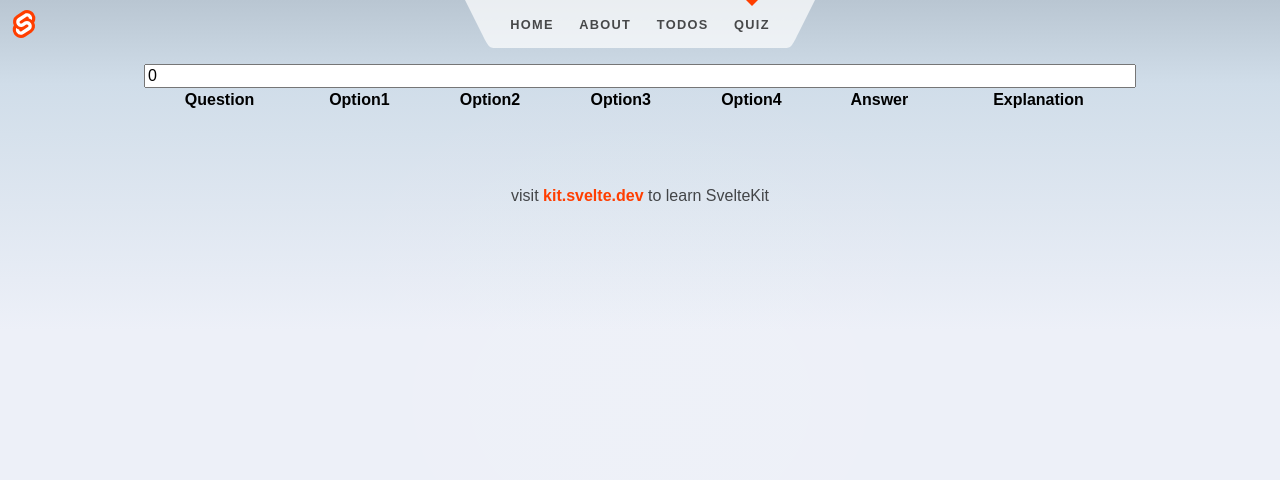
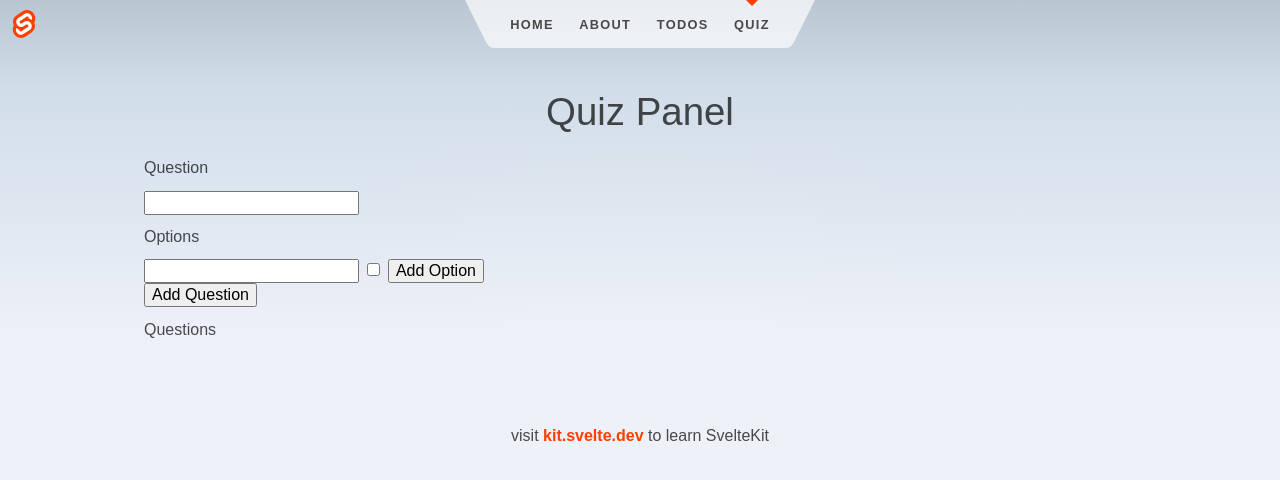
Before and after one commit to ashok-cse/my-sveltekit-app, a SvelteKit app: page /quiz in a window 1280 px wide. Shown: the top 480 px of the page. Built offline with nearby package versions, Linux system fonts and the light colour scheme.

Commit message:
Chekc this

```diff
--- a/src/routes/quiz/+page.svelte
+++ b/src/routes/quiz/+page.svelte
@@ -3,73 +3,71 @@
 	<title>Quiz Panel</title>
 	<meta name="description" content=" Quiz Panel app" />
 </svelte:head>
+
 <script>
-	let num = 0;
-    let no = false;
-    let yes = true;
-	let totalAttendees = [];
-	let defaultAttendee = {
-		question : "",
-        options1 : "",
-        options2 : "",
-        options3 : "",
-        options4 : "",
-        answer : "",
-        explanation : "",
-	};
-
-	function addPerson(attendee) {
-
-        totalAttendees = [...totalAttendees, { ...attendee }];
+    let questions = []
+    let question = {
+        label: '',
+        options: []
     }
-	$: attendees = Array(num).fill(defaultAttendee).map((v, i) => ({...v, id: i}));
+    let option = { value: '', isCorrect: false }
+    function addNewOption() {
+        // console.log('option', option)
+        question.options = [...question.options, { ...option }]
+        // console.log('question.options', question.options)
+        cleaOption()
+    }
+    function addNewQuestion() {
+        console.log('question', question)
+        questions = [...questions, { ...question }]
+        console.log('questions', questions)
+        cleaQuestion()
+    }
+    function cleaOption() {
+        option.value = ''
+        option.isCorrect = false
+    }
+    function cleaQuestion() {
+        question.label = ''
+        question.options = []
+    }
     </script>
 
-<input bind:value={num} type="number"/>
-
-{#each attendees as attendee, i}
     <div>
-	<input type="text" bind:value={attendee.question} class="bg-transparent" placeholder="Enter Your Question"/>
-    <input type="checkbox" checked={no} >
-    <input type="text" bind:value={attendee.options1} class="bg-transparent" placeholder="Option 1" />
-    <input type="checkbox" checked={no} >
-    <input type="text" bind:value={attendee.options2} class="bg-transparent" placeholder="Option 2" />
-    <input type="checkbox" checked={no} >
-    <input type="text" bind:value={attendee.options3} class="bg-transparent" placeholder="Option 3" />
-    <input type="checkbox" checked={no} >
-    <input type="text" bind:value={attendee.options4} class="bg-transparent" placeholder="Option 4" />
-    <input type="checkbox" checked={no} >
-    <input type="text" bind:value={attendee.answer} class="bg-transparent"  />
-    <input type="text" bind:value={attendee.explanation} class="bg-transparent" />
-	<button type="button" on:click={() => addPerson(attendee)}>add</button>
-
+        <h1>Quiz Panel</h1>
+        <div>
+            <h2>Question</h2>
+            <input type="text" bind:value={question.label} />
+            <h2>Options</h2>
+            <div>
+                <input type="text" bind:value={option.value} />
+                <input type="checkbox" bind:checked={option.isCorrect} />
+                <button on:click={addNewOption}>Add Option</button>
+            </div>
+            <div>
+                {#each question.options as option}
+                    <div>
+                        <span>{option.value}</span>
+                        <span>{option.isCorrect}</span>
                     </div>
                 {/each}
-
-
-<table>
-    <thead>
-        <tr>
-            <th>Question</th>
-            <th>Option1</th>
-            <th>Option2</th>
-            <th>Option3</th>
-            <th>Option4</th>
-            <th>Answer</th>
-            <th>Explanation</th>
-        </tr>
-    </thead>
-    <tbody>
-        {#each totalAttendees as attendee}
-        <tr>
-            <td>{attendee.question}</td>
-            <td>{attendee.options1}</td>
-            <td>{attendee.options2}</td>
-            <td>{attendee.options3}</td>
-            <td>{attendee.options4}</td>
-            <td>{attendee.answer}</td>
-            <td>{attendee.explanation}</td>
-        </tr>
+            </div>
+            <button on:click={addNewQuestion}>Add Question</button>
+        </div>
+        <div>
+            <h2>Questions</h2>
+            {#each questions as question}
+                <div>
+                    <span>{question.label}</span>
+                    <div>
+                        {#each question.options as option}
+                            <div>
+                                <span>{option.value}</span>
+                                <span>{option.isCorrect}</span>
+                            </div>
                         {/each}
-    </tbody>
-</table>
+                    </div>
+                </div>
+            {/each}
+        </div>
+    </div>
```
Also changed, not shown: src/lib/quiz.js (added). Lines whose indentation alone changed are shown as unchanged.
